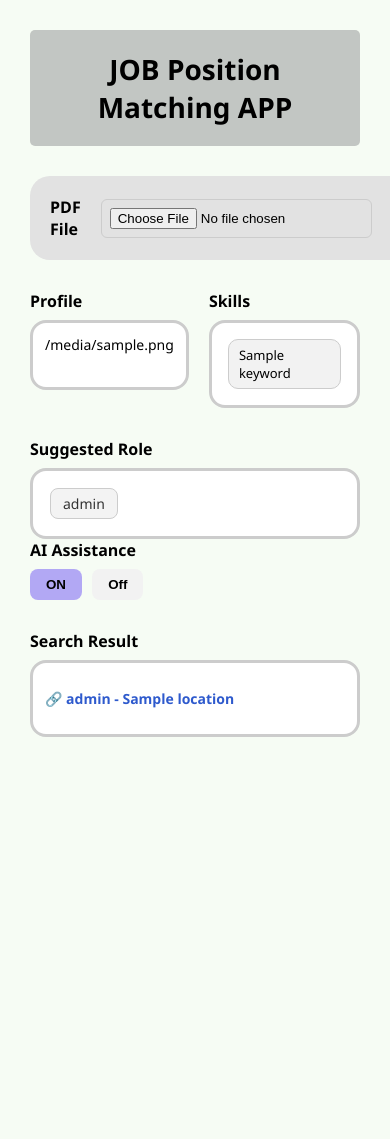
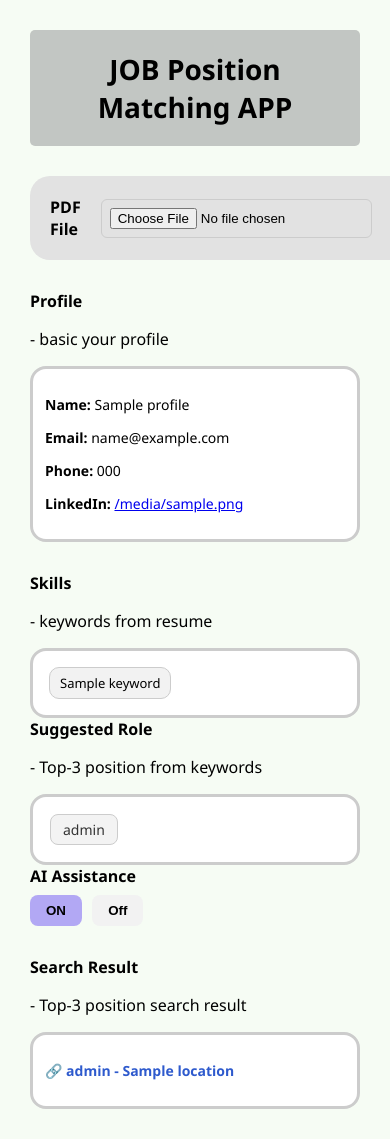
Before and after one commit to JIMPARK80/job-matcher, a Flask app: template templates/index.html in a window 390 px wide; the page is wider, and only the part inside the window is pictured. Before the commit the page ends 737 px from the top of that part, so only its background shows below. Run offline with Flask 3, Linux system fonts and the light colour scheme; the template is opened without the code that fills it: most values are stand-ins (such as "Sample title", 1, 10 or a date in 2020).

Commit message:
feat: Add automatic profile extraction
feat: Add automatic profile extraction (name, email, phone, LinkedIn) from resume text

```diff
--- a/app.py
+++ b/app.py
@@ -3,11 +3,11 @@ from flask import Flask, render_template, request, jsonify
 from io import BytesIO
 from job_matcher import (
     extract_keywords_from_resume,
-    keyword_to_roles,
-    google_job_urls_from_roles,
     role_descriptions,
     search_google_jobs,
-    match_roles_with_priority
+    match_roles_with_priority,
+    extract_text_from_pdf,  # Added missing import
+    extract_profile_info  # Added missing import
 )
 
 app = Flask(__name__)
@@ -41,6 +41,8 @@ def submit_pdf():
 
     try:
         keywords = extract_keywords_from_resume(file_stream, is_pdf=True)
+        text = extract_text_from_pdf(file_stream)
+        profile_info = extract_profile_info(text)
 
         # 👉 역할 매칭
         matched_roles, unique_roles, top_roles = match_roles_with_priority(keywords)
@@ -61,7 +63,8 @@ def submit_pdf():
             role_desc=role_desc,
             unique_roles=unique_roles,
             location=location,
-            top_roles=top_roles
+            top_roles=top_roles,
+            profile=profile_info,
         )
 
     except Exception as e:
--- a/job_matcher.py
+++ b/job_matcher.py
@@ -29,6 +29,32 @@ def search_google_jobs(query, location="Toronto"):
         return results["organic_results"]
     else:
         return []
+
+def extract_text_from_pdf(input_data):
+    with pdfplumber.open(BytesIO(input_data)) as pdf:
+        text = ''
+        for page in pdf.pages:
+            page_text = page.extract_text()
+            if page_text:
+                text += page_text
+    return text
+
+
+def extract_profile_info(text):
+    import re
+
+    name_match = re.search(r"(?:Name|Jinsung Park|[A-Z][a-z]+\s[A-Z][a-z]+)", text)
+    email_match = re.search(r"[a-zA-Z0-9_.+-]+@[a-zA-Z0-9-]+\.[a-zA-Z0-9-.]+", text)
+    phone_match = re.search(r"\(?\d{3}\)?[-.\s]?\d{3}[-.\s]?\d{4}", text)
+    linkedin_match = re.search(r"(https?://)?(www\.)?linkedin\.com/in/[a-zA-Z0-9-_]+", text)
+
+    return {
+        "name": name_match.group(0) if name_match else "",
+        "email": email_match.group(0) if email_match else "",
+        "phone": phone_match.group(0) if phone_match else "",
+        "linkedin": linkedin_match.group(0) if linkedin_match else ""
+    }
+
 
 # 1. Technical Keywords Extraction Function / 기술 키워드 추출 함수
 def extract_keywords_from_resume(input_data, is_pdf=True):
--- a/templates/index.html
+++ b/templates/index.html
@@ -41,10 +41,18 @@
       <div class="profile-skill-row">
         <div class="profile-box">
           <div class="label">Profile</div>
-          <div class="output-box">{{ filename }}</div>
+            <p> - basic your profile </p>
+            <div class="output-box">
+            <p><strong>Name:</strong> {{ profile.name }}</p>
+            <p><strong>Email:</strong> {{ profile.email }}</p>
+            <p><strong>Phone:</strong> {{ profile.phone }}</p>
+            <p><strong>LinkedIn:</strong> <a href="{{ profile.linkedin }}" target="_blank">{{ profile.linkedin }}</a></p>
+            </div>
+          </div>
         </div>
         <div class="skills-box">
           <div class="label">Skills</div>
+          <p> - keywords from resume </p>
           <div class="output-box">
             {% for kw in keywords %}
               <span class="skill-tag">{{ kw }}</span>
@@ -56,6 +64,7 @@
       <!-- Suggested Roles -->
       <div class="suggested-role-box">
         <div class="label">Suggested Role</div>
+        <p> - Top-3 position from keywords </p>
         <div class="output-box">
           {% for role in unique_roles %}
             {% if role in top_roles %}
@@ -81,6 +90,7 @@
       <!-- Search Results -->
       <div class="search-result-box">
         <div class="label">Search Result</div>
+        <p> - Top-3 position search result </p>
         <div class="output-box">
           <ul>
             {% for role, url in google_links %}
```
